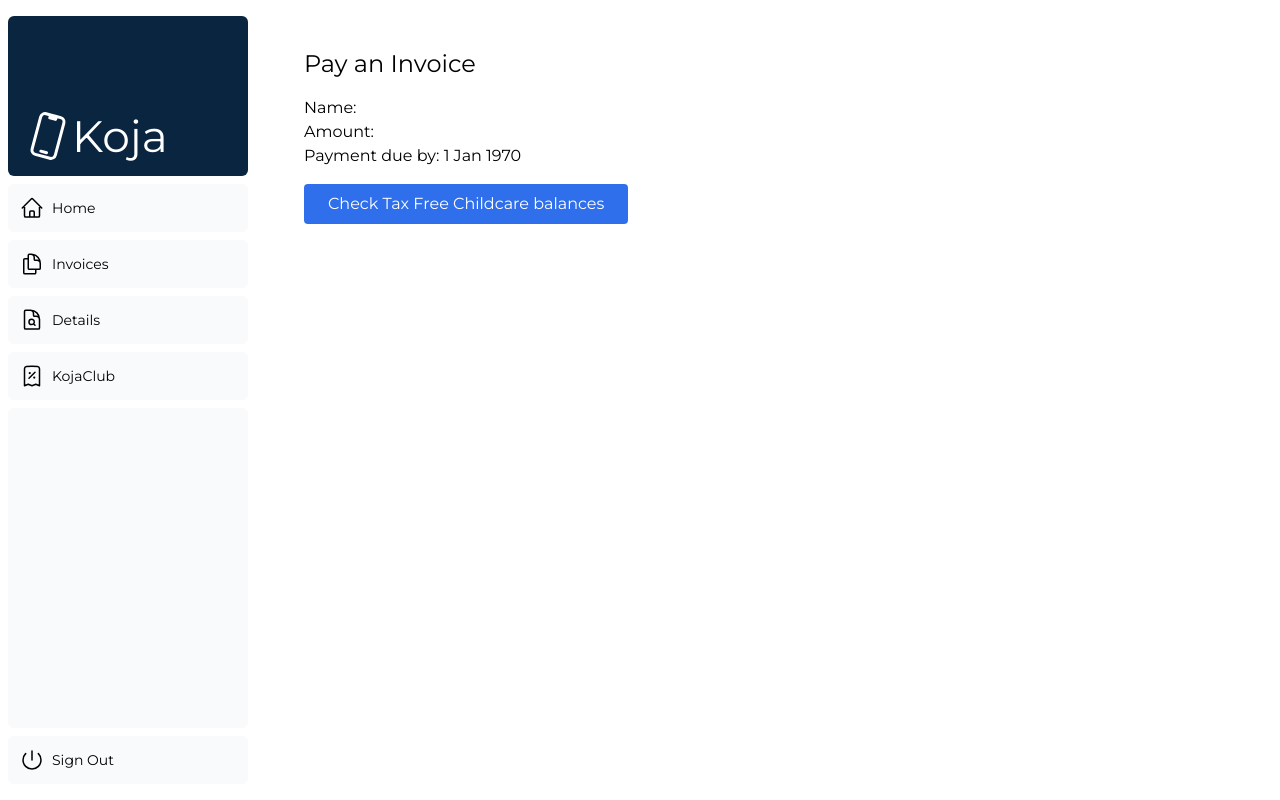
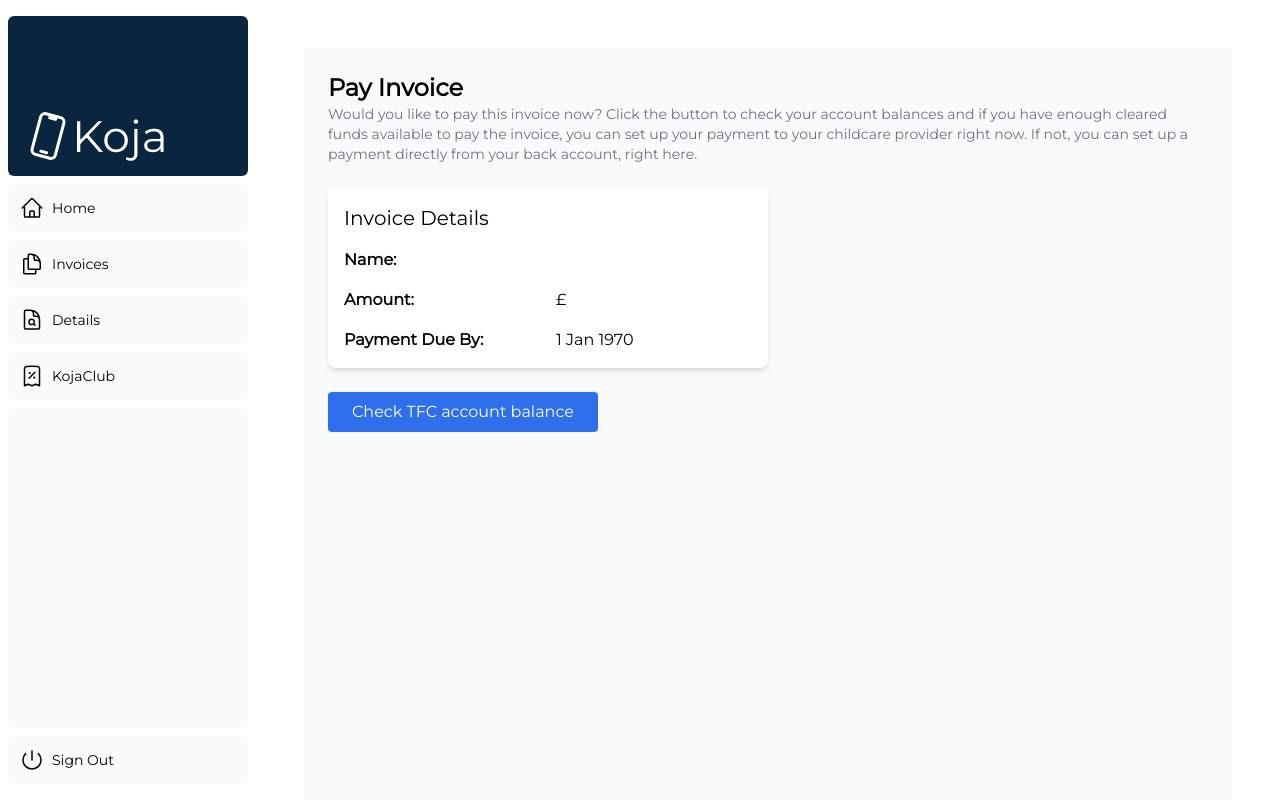
Before and after one commit to KojaApp/koja-web-mvp-v2, a Next.js app: page /dashboard/invoices/pay in a window 1280 px wide. Built offline with nearby package versions, Linux system fonts and the light colour scheme.

Commit message:
updated readme & pay invoice page styling

```diff
--- a/app/dashboard/invoices/pay/page.tsx
+++ b/app/dashboard/invoices/pay/page.tsx
@@ -41,34 +41,58 @@ export default function PayInvoicePage() {
   };
 
   return (
-    <div>
-      <h1 className={`${montserrat.className} text-2xl mb-4`}>Pay an Invoice</h1>
-      <p>Name: {name}</p>
-      <p>Amount: {amount}</p>
-      <p>Payment due by: {formatDateToLocal(date)}</p>
-
-      {error && <p className="text-red-500">{error}</p>}
-
-      {hmrcData && (
-  <div className="mt-4">
-    <h2 className="text-xl font-semibold">HMRC Account Details</h2>
-    <p>Total Balance: £{hmrcData.total_balance / 100}</p>
-    <p>Cleared Funds: £{hmrcData.cleared_funds / 100}</p>
-    <p>Paid In By You: £{hmrcData.paid_in_by_you / 100}</p>
-    <p>Government Top-Up: £{hmrcData.government_top_up / 100}</p>
-    <p>Top-Up Allowance remaining for this period: £{hmrcData.top_up_allowance / 100}</p>
-    <p>Account Status: {hmrcData.tfc_account_status}</p>
+    <div className="p-6 bg-gray-50 min-h-screen">
+      {/* Page Header */}
+      <header className="mb-6">
+        <h1 className={`${montserrat.className} text-2xl font-semibold`}>Pay Invoice</h1>
+        <p className="text-sm text-gray-500">Would you like to pay this invoice now?
+          Click the button to check your account balances and if you have enough cleared funds available to pay
+          the invoice, you can set up your payment to your childcare provider right now. If not, you can set up a payment directly from your back account, right here.</p>
+      </header>
 
 
-  </div>
-)}
+      {/* Invoice Details Section */}
+      <section className="mb-6 bg-white p-4 rounded-lg shadow-md w-1/2">
+        <h2 className="text-xl font-medium mb-4">Invoice Details</h2>
+      <div className="grid grid-cols-2 gap-4">
+      <div><p><strong>Name:</strong> </p></div> <div><p>{name}</p></div>
+      <div><p><strong>Amount:</strong> </p></div> <div><p>£{amount}</p></div>
+      <div><p><strong>Payment Due By:</strong> </p></div> <div><p>{formatDateToLocal(date)}</p></div>
+       </div>
+      </section>
 
-      <button
-        onClick={handleCheckBalance}
-        className="mt-4 px-6 py-2 bg-blue-600 text-white rounded"
-      >
-        Check Tax Free Childcare balances
-      </button>
+      {/* Actions Section */}
+      <section className="flex justify-normal mb-6">
+        <button
+          onClick={handleCheckBalance}
+          className="px-6 py-2 bg-blue-600 text-white font-medium rounded hover:bg-blue-700"
+        >
+          Check TFC account balance
+        </button>
+      </section>
+
+      {/* HMRC Account Data Section */}
+      {hmrcData && (
+        <section className="mb-6 bg-white p-4 rounded-lg shadow-md w-1/2">
+
+          <h2 className="text-xl font-medium mb-4">HMRC Account Details</h2>
+          <div className="grid grid-cols-2 gap-4">
+            <div><p><strong>Account Status:</strong></p></div> <div><p>{hmrcData.tfc_account_status}</p></div>
+            <div><p><strong>Government Top-Up:</strong></p></div> <div><p>£{hmrcData.government_top_up / 100}</p></div>
+            <div><p><strong>Top-Up Allowance:</strong></p></div> <div><p> £{hmrcData.top_up_allowance / 100}</p></div>
+            <div><p><strong>Paid In By You:</strong></p></div> <div><p> £{hmrcData.paid_in_by_you / 100}</p></div>
+            <div><p><strong>Total Balance:</strong></p></div> <div><p> £{hmrcData.total_balance / 100}</p></div>
+            <div><p><strong>Cleared Funds:</strong></p></div> <div><p> £{hmrcData.cleared_funds / 100}</p></div>
+          </div>
+        </section>
+      )}
+
+      {/* Error Message */}
+      {error && (
+        <p className="text-red-500 mb-4">{error}</p>
+      )}
+
+
     </div>
   );
 }
```
Also changed, not shown: 1 other file (tests, documents, lock files or other folders).
